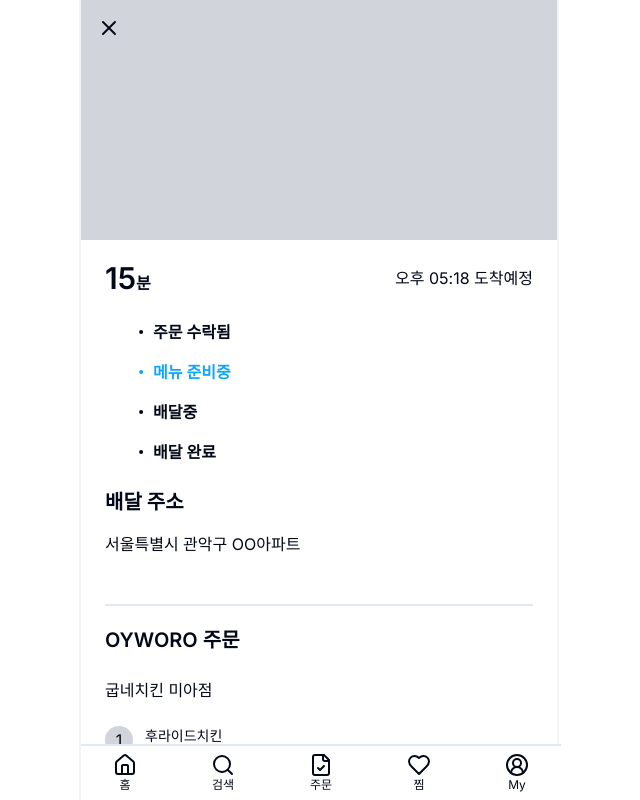
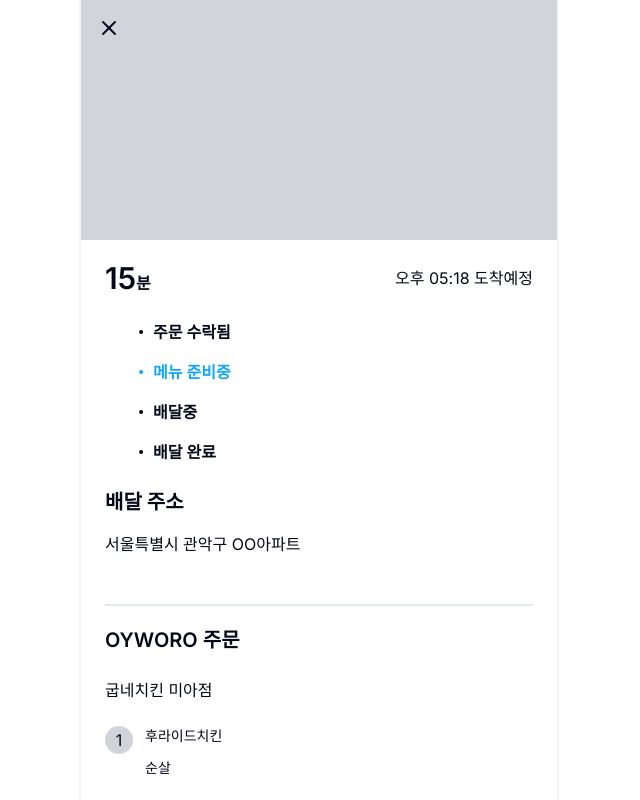
Before and after one commit to kichul7493/icd01-team01-o2o1-fe, a Next.js app: page /order-status in a window 1280 px wide. Shown: the whole page, without its empty margins (321-961 px from the left). Built offline with nearby package versions, Linux system fonts and the light colour scheme.

Commit message:
feat: gnb 렌더링 조건 추가

```diff
--- a/src/app/page.tsx
+++ b/src/app/page.tsx
@@ -1,5 +1,11 @@
 import Image from 'next/image'
 
-export default function Home() {
-  return <div className="flex h-full w-full"></div>
+export default function LoginPage() {
+  return (
+    <div className="flex h-full w-full">
+      <div className="flex items-center justify-center">
+        <span className="text-2xl">배달이써</span>
+      </div>
+    </div>
+  )
 }
--- a/src/components/Layout/Layout.tsx
+++ b/src/components/Layout/Layout.tsx
@@ -1,10 +1,12 @@
+'use client'
 import Link from 'next/link'
 import React from 'react'
 import { House, Search, FileCheck, Heart, CircleUserRound } from 'lucide-react'
+import { usePathname } from 'next/navigation'
 
 export const linkList = [
   {
-    href: '/',
+    href: '/home',
     icon: <House size={24} />,
     text: '홈',
   },
@@ -19,25 +21,31 @@ export const linkList = [
     text: '주문',
   },
   {
-    href: '/heart',
-    icon: <Heart size={24} />,
-    text: '찜',
-  },
-  {
-    href: '/user',
+    href: '/my',
     icon: <CircleUserRound size={24} />,
     text: 'My',
   },
 ]
+
+const mainPages = {
+  home: '/home',
+  order: '/order',
+  user: '/my',
+  search: '/search',
+}
 
 interface LayoutProps {
   children: React.ReactNode
 }
 
 const Layout = ({ children }: LayoutProps) => {
+  const pathname = usePathname() || ''
+  const isMainPage = Object.values(mainPages).includes(pathname)
+
   return (
     <main className="relative m-auto h-screen min-h-screen min-w-[280px] max-w-[480px] overflow-y-auto border-l-2 border-r-2 border-gray-100">
       {children}
+      {isMainPage && (
         <nav className="fixed bottom-0 z-50 h-14 w-full min-w-[280px] max-w-[480px] border-t-2 bg-white">
           <ul className="flex h-full items-center justify-between px-8">
             {linkList.map((link) => (
@@ -50,6 +58,7 @@ const Layout = ({ children }: LayoutProps) => {
             ))}
           </ul>
         </nav>
+      )}
     </main>
   )
 }
```
Lines whose indentation alone changed are shown as unchanged.
